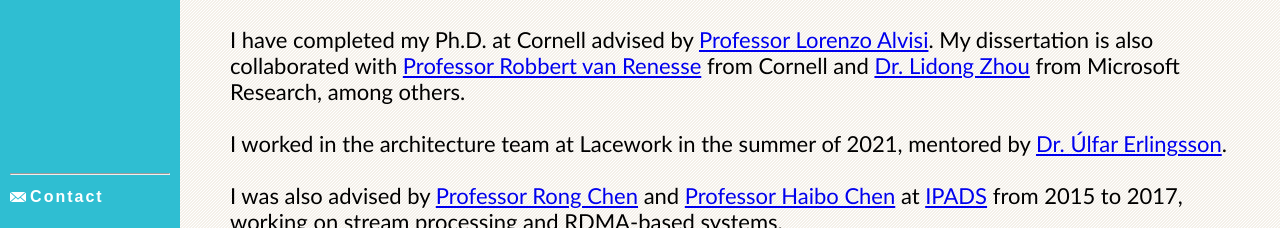
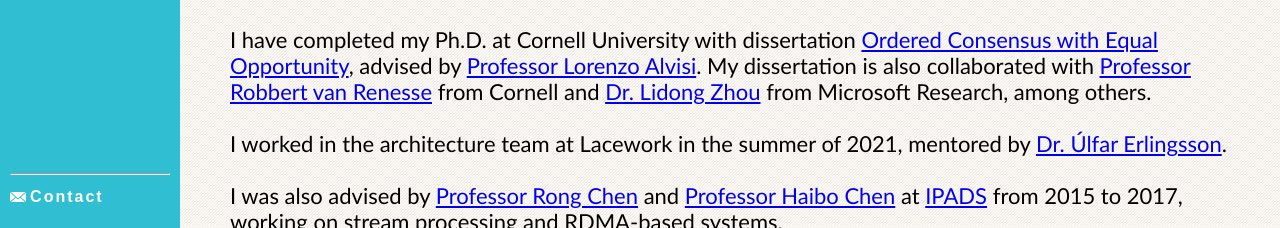
Before and after one commit to yhzhangjump/yhzhangjump.github.io, a plain HTML site: page index.html in a window 1280 px wide. Shown: the part 572-800 px from the top of the page. Drawn offline with Linux system fonts and the light colour scheme.

Commit message:
dissertation

```diff
--- a/index.html
+++ b/index.html
@@ -165,9 +165,7 @@
         <div id="research" class="content-entry">
             <h1>BIOSKETCH</h1>
             <h2>
-                I have completed my Ph.D. at Cornell
-                <!--
-                with dissertation <a href="resume/web/viewer.html?file=yunhao_dissertation.pdf" target="_blank"> Ordered Consensus with Equal Opportunity</a>, -->
+                I have completed my Ph.D. at Cornell University with dissertation <a href="resume/web/viewer.html?file=yunhao_dissertation.pdf" target="_blank"> Ordered Consensus with Equal Opportunity</a>,
                 advised by <a href="http://www.cs.cornell.edu/lorenzo/" target="_blank">Professor Lorenzo Alvisi</a>. My dissertation is also collaborated with <a href="https://www.cs.cornell.edu/home/rvr/" target="_blank">Professor Robbert van Renesse</a> from Cornell and <a href="https://www.microsoft.com/en-us/research/people/lidongz/" target="_blank">Dr. Lidong Zhou</a> from Microsoft Research, among others.
                 <br>
                 <br>
```
